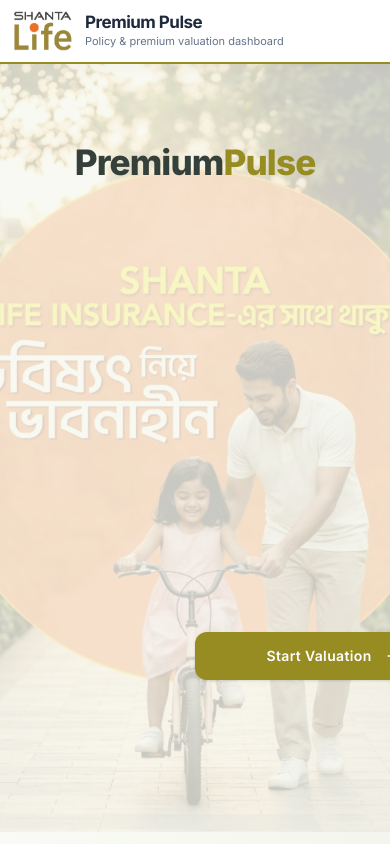
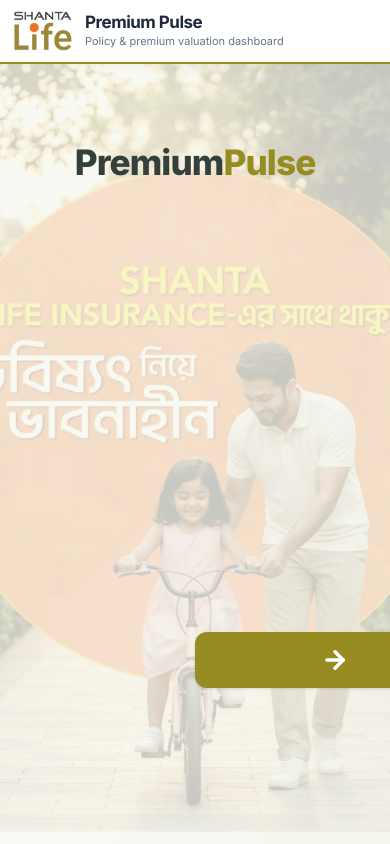
Before and after one commit to Mriduul7621/PremiumPulse-SDPP-Redesign, a React (Vite) app: page / in a window 390 px wide. Built offline with nearby package versions, Linux system fonts and the light colour scheme.

Commit message:
Use bold arrow-only landing action on mobile

```diff
--- a/src/components/Calculator.tsx
+++ b/src/components/Calculator.tsx
@@ -521,10 +521,11 @@
       >
         <button
           onClick={() => setAppState('inputs')}
+          aria-label="Start Valuation"
           className="w-full py-3.5 md:py-4 px-7 bg-brand-primary text-white font-semibold tracking-wide rounded-xl hover:bg-[#81771c] transition-all flex items-center justify-center gap-3 group shadow-sm text-sm md:text-base"
         >
-          Start Valuation
-          <ArrowRight className="w-5 h-5 group-hover:translate-x-1 transition-transform" />
+          <span className="hidden sm:inline">Start Valuation</span>
+          <ArrowRight className="w-7 h-7 sm:w-5 sm:h-5 stroke-[3] group-hover:translate-x-1 transition-transform" />
         </button>
       </motion.div>
     </div>
```
